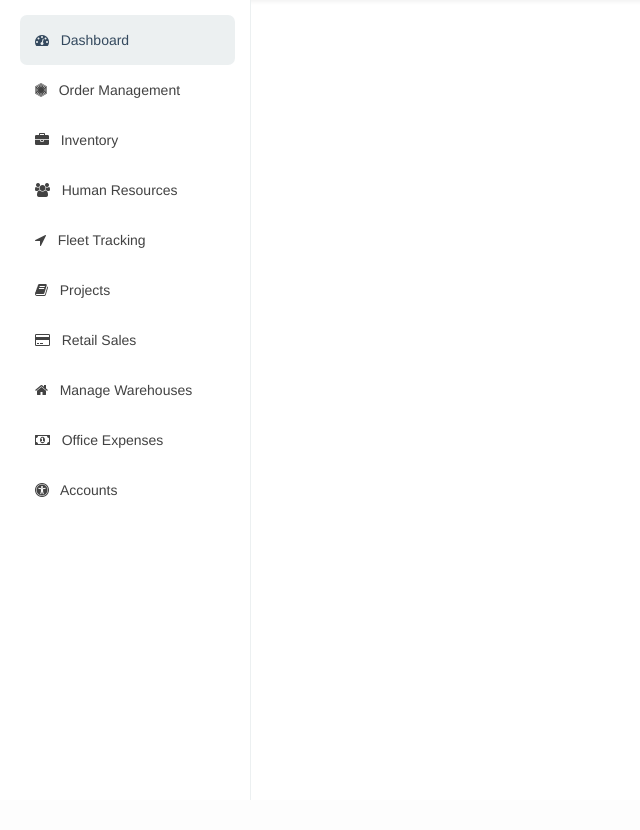
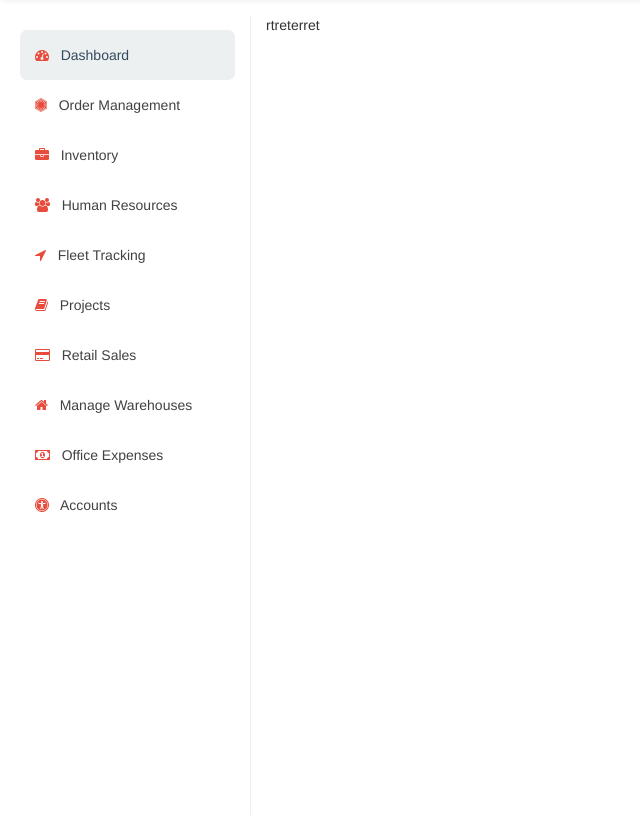
Before and after one commit to rama41222/abc-123reporit, a PHP site: page /dashboard/dashboard.php in a window 1280 px wide. Shown: the part 52-882 px from the top of the page, without its empty margins (0-640 px from the left). Before the commit the page ends 852 px from the top, so only its background shows below. Run offline with PHP 8.4, Linux system fonts and the light colour scheme; some libraries are stand-ins or nearby versions.

Commit message:
Changed the color scheme and added new transitions

```diff
--- a/dashboard/dashboard.php
+++ b/dashboard/dashboard.php
@@ -2,94 +2,9 @@
 <html>
 <head>
 <title>Dashboard</title>
-<style>
 
-	#space {
-		width:250px;
-		background-color: white;
-		color:#2c3e50 !important;
-		text-align: center;
-			}
+<meta charset="utf-8">
 
-	#sidebar{
-
-		 position: relative;
-
-		background-color: white;
-		float:left;
-
-		margin-top:0;
-		margin-bottom: 0;
-		width:251px;
-		max-height: 100% !important;
-		min-height:100%	!important;
-		border-right:1px solid #ecf0f1 ;
-
-	}
-
-.navbar{
-
-	background-color: white !important;
-	border-bottom: 1px solid #ecf0f1 !important;
-    border-radius: 5px !important;
-	color:white !important;
-	 background-image: none !important;
-
-
-
-
-}
-a{
-
-	text-decoration: none !important;
-	box-sizing:border-box !important;
-
-
-}
-
-ul#sidenav li{
-	list-style:none!important;
-
-
-}
-
-
-ul#sidenav li a{
-	color: #424242;
-	display: block;
-	padding: 15px;
-
-
-	-webkit-transition:0.4s;
-	-moz-transition:0.4s;
-	-ms-transition:0.4s;
-	-o-transition:0.4s;
-	transition:0.4s;
-
-
-}
-ul#sidenav li a.selected {
-	margin-top: 15px;
-	background-color: #ecf0f1;
-	color: #34495e;
-	border-radius: 7px;
-
-
-}
-ul#sidenav li a:hover{
-	margin-top: 10px;
-	background-color: #ecf0f1;
-	border: 1px solid #ecf0f1;
-	border-radius: 5px;
-
-	color: #34495e;
-	padding-left: 30px;
-}
-
-</style>
-<meta charset="utf-8">
-<meta name="viewport" content="width=device-width">
-<meta http-equiv="X-UA-Compatible" content="IE=edge">
 
 </head>
 
@@ -121,24 +36,29 @@ ul#sidenav li a:hover{
   </div>
 </nav>
 </header>
-<div class = "container row">
-<div id="sidebar" class="nav nav-bar navbar-fixed container-fluid col-md-3 ">
-	<ul id="sidenav" style="padding-left:20px;">
+<div class = "container content-panel row">
+	<div id="sidebar" class="nav nav-bar navbar-fixed  col-md-3 ">
+		<ul id="sidenav" style="padding-left:20px;">
 
-		<li><a href="#" class="selected" ><i class="fa fa-tachometer" aria-hidden="true"></i> &nbsp Dashboard</a></li>
-		<li><a href="#"><i class="fa fa-first-order" aria-hidden="true"></i> &nbsp Order Management</a></li>
-		<li><a href="#"><i class="fa fa-briefcase" aria-hidden="true"></i> &nbsp Inventory</a></li>
-		<li><a href="#"><i class="fa fa-users" aria-hidden="true"></i> &nbsp Human Resources</a></li>
-		<li><a href="#"><i class="fa fa-location-arrow" aria-hidden="true"></i> &nbsp Fleet Tracking</a></li>
-		<li><a href="#"><i class="fa fa-book" aria-hidden="true"></i> &nbsp Projects</a></li>
-		<li><a href="#"><i class="fa fa-credit-card" aria-hidden="true"></i> &nbsp Retail Sales</a></li>
-		<li><a href="#"><i class="fa fa-home" aria-hidden="true"></i> &nbsp Manage Warehouses</a></li>
-		<li><a href="#"><i class="fa fa-money" aria-hidden="true"></i> &nbsp Office Expenses</a></li>
-		<li><a href="#"><i class="fa fa-universal-access" aria-hidden="true"></i> &nbsp Accounts</a></li>
-	</ul>
-</div>
-<div class="container-fluid col-md-9"></div>
+			<li><a href="#" class="selected" ><i class="fa fa-tachometer red" aria-hidden="true"></i> &nbsp Dashboard</a></li>
+			<li><a href="#"><i class="fa fa-first-order red" aria-hidden="true"></i> &nbsp Order Management</a></li>
+			<li><a href="#"><i class="fa fa-briefcase red" aria-hidden="true"></i> &nbsp Inventory</a></li>
+			<li><a href="#"><i class="fa fa-users red" aria-hidden="true"></i> &nbsp Human Resources</a></li>
+			<li><a href="#"><i class="fa fa-location-arrow red" aria-hidden="true"></i> &nbsp Fleet Tracking</a></li>
+			<li><a href="#"><i class="fa fa-book red" aria-hidden="true"></i> &nbsp Projects</a></li>
+			<li><a href="#"><i class="fa fa-credit-card red" aria-hidden="true"></i> &nbsp Retail Sales</a></li>
+			<li><a href="#"><i class="fa fa-home red" aria-hidden="true"></i> &nbsp Manage Warehouses</a></li>
+			<li><a href="#"><i class="fa fa-money red" aria-hidden="true"></i> &nbsp Office Expenses</a></li>
+			<li><a href="#"><i class="fa fa-universal-access red" aria-hidden="true"></i> &nbsp Accounts</a></li>
+		</ul>
 
+	</div>
+
+	<div class="col-md-9">
+
+					rtreterret
+
+	</div>
 
 </div>
 
@@ -148,6 +68,8 @@ ul#sidenav li a:hover{
 
 
 
+
+<link rel="stylesheet" type ="text/css" href="styles/style.css"/>
 
 <link rel="stylesheet" href="https://maxcdn.bootstrapcdn.com/font-awesome/4.6.3/css/font-awesome.min.css"/>
 <script   src="https://code.jquery.com/jquery-3.0.0.min.js"   integrity="sha256-JmvOoLtYsmqlsWxa7mDSLMwa6dZ9rrIdtrrVYRnDRH0="   crossorigin="anonymous"></script>
--- a/dashboard/styles/style.css
+++ b/dashboard/styles/style.css
@@ -1,110 +1,92 @@
-*{
-	margin: 0;
-	padding:0;
+
+	#space {
+		width:250px;
+		background-color: white;
+		color:#2c3e50 !important;
+		text-align: center;
+			}
+
+	#sidebar{
+
+
+		background-color: white;
+		float:left;
+
+		margin-top:0;
+		margin-bottom: 0;
+		width:251px;
+		max-height: 100% !important;
+		min-height:100%	!important;
+		border-right:1px solid #ecf0f1 ;
+
+	}
+
+.navbar{
+
+	background-color: white !important;
+	border-bottom: 1px solid #ecf0f1 !important;
+    border-radius: 5px !important;
+	color:white !important;
+	 background-image: none !important;
+
+
+
 
 }
-
-div#header{
-	height: 70px;
-	background-color: rgba(255,255,255,0.7);
-
-	border-bottom-right-radius:5px;
-
-	border-right: 1px solid #3498db;
-	border-bottom: 1px solid #3498db;
-}
-
-
 a{
 
 	text-decoration: none !important;
-	box-sizing:border-box;
-}
-
-.logo{
-
-
-	margin-top:15px;
-	margin-left: 0px;
+	box-sizing:border-box !important;
 
 
 }
 
-.logo a{
-	font-size: 2em;
-	color:#bdc3c7 ;
-}
-
-.logo a span{
-
-	font-weight: 400;
-	color:black;
-
-}
-
-a:active{
-	color: white;
-	text-decoration: none !important;
-	cursor:pointer;
-}
-
-div#container{
-
-	width: 100%;
-
-}
-
-.sidebar{
-	width:250px;
-	height: 100% !important;
-	background-color: #0288D1;
-	float:left;
-
-}
-.content{
-	width:100%;
-	background-color: #fff;
-	padding:5px;
+ul#sidenav li{
+	list-style:none!important;
 
 
 }
 
-ul#nav{
 
+ul#sidenav li a{
+	color: #424242;
+	display: block;
+	padding: 15px;
+
+
+	-webkit-transition:0.4s;
+	-moz-transition:0.4s;
+	-ms-transition:0.4s;
+	-o-transition:0.4s;
+	transition:0.4s;
 
 
 }
-
-ul#nav li{
-	list-style:none;
-
-}
-ul#nav li a{
-	color: #ccc;
-	display: block;
-	padding: 15px;
-	font-size: 0.8em;
-		margin:15px;
-	-webkit-transition:0.2s;
-	-moz-transition:0.2s;
-	-ms-transition:0.2s;
-	-o-transition:0.2s;
-	transition:0.2s;
+ul#sidenav li a.selected {
+	margin-top: 15px;
+	background-color: #ecf0f1;
+	color: #34495e;
+	border-radius: 7px;
 
 
 }
-ul#nav li a.selected {
-	background-color: #ABB7B7;
-	color: #fff;
+ul#sidenav li a:hover{
+	margin-top: 10px;
+	background-color: #ecf0f1;
+	border: 1px solid #ecf0f1;
 	border-radius: 5px;
 
+	color: #34495e;
+	padding-left: 30px;
+}
+
+.red{
+
+
+	color:#e74c3c !important;
+}
+.content-panel{
+
+	padding:15px;
 
 }
-ul#nav li a:hover{
-	background-color: #ABB7B7;
-	border: 1px solid #ABB7B7;
-	border-radius: 5px;
-
-	color: #fff;
-	padding-left: 30px;
-}
```
